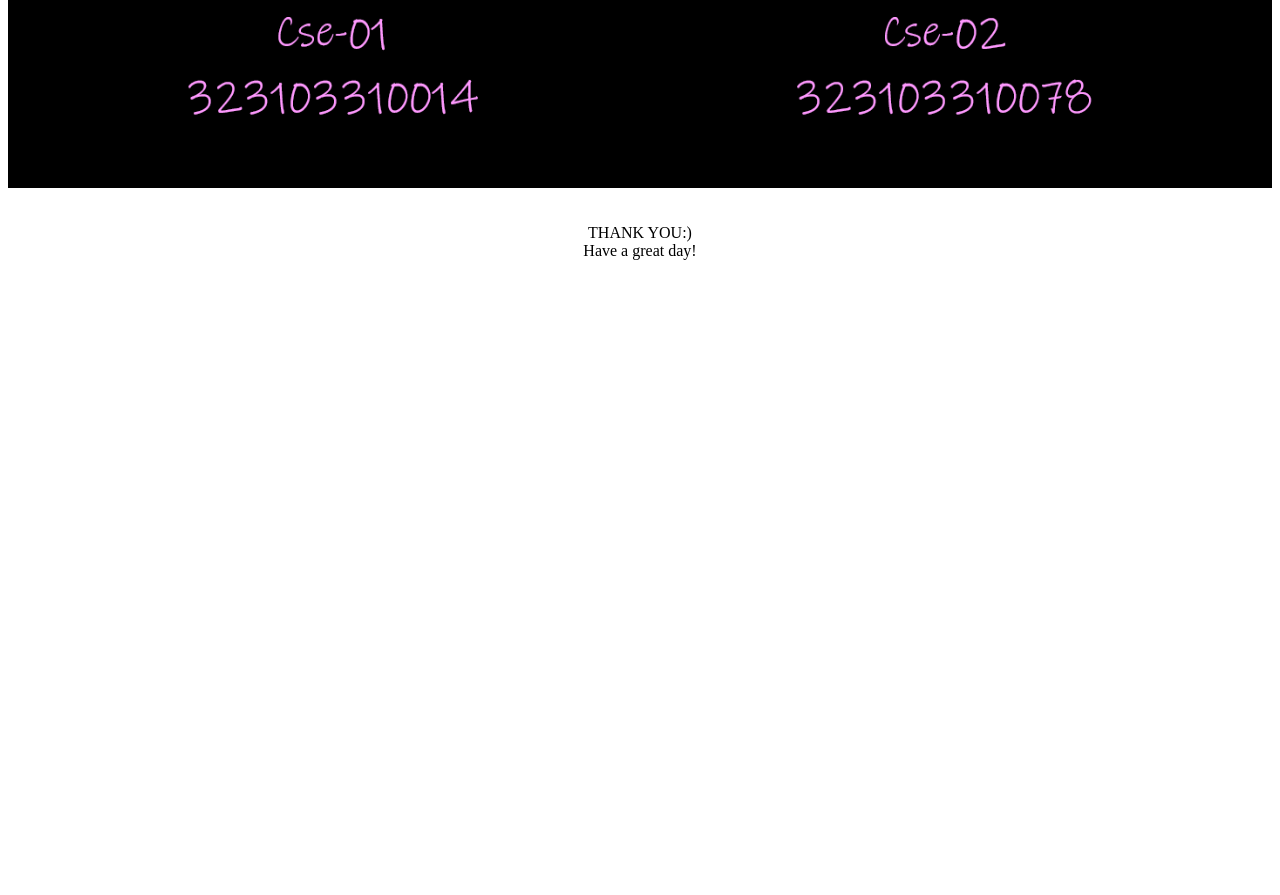
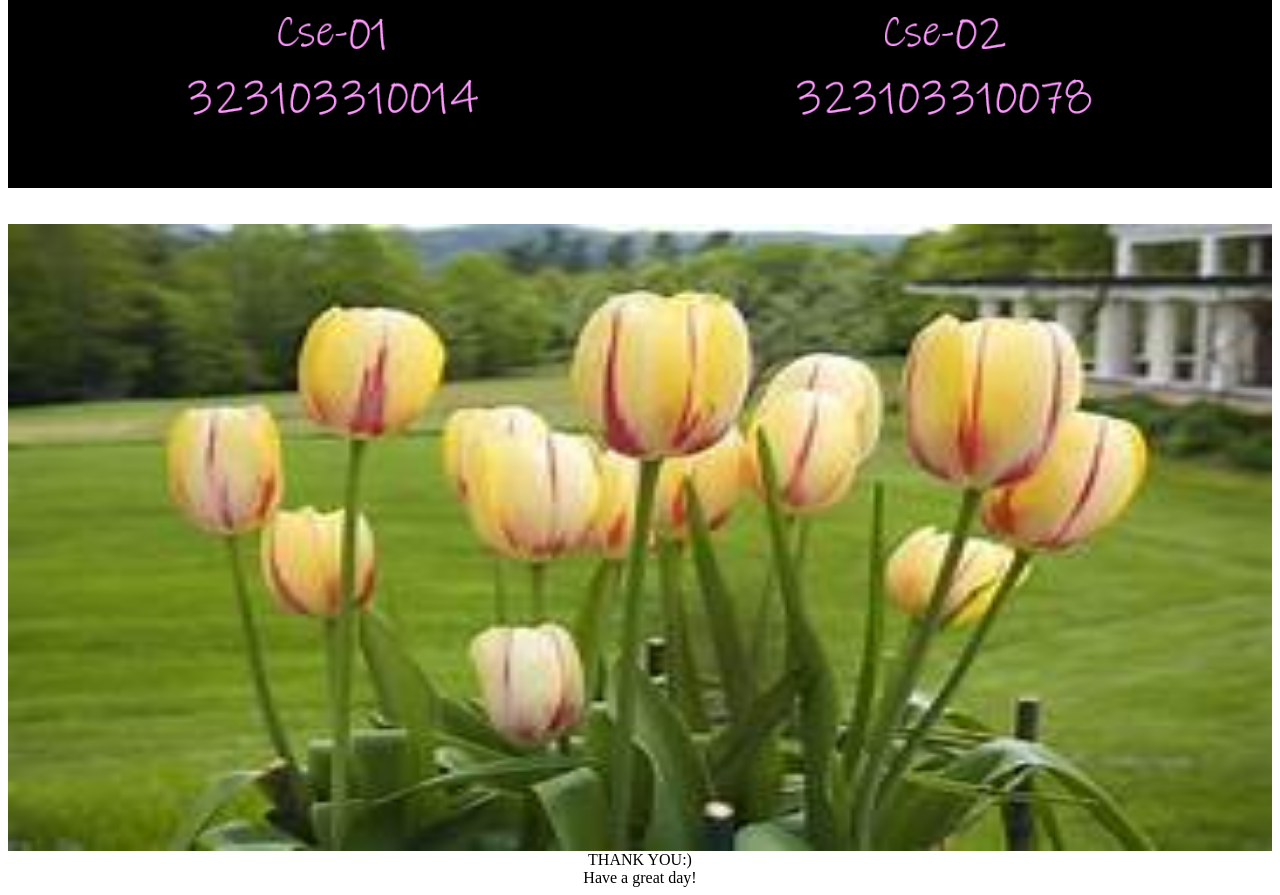
Before and after one commit to hasinigolla/myweb, a plain HTML site: page index.html in a window 1280 px wide. Shown: the part 6987-7882 px from the top of the page. Before the commit the page ends 7255 px from the top, so only its background shows below. Drawn offline with Linux system fonts and the light colour scheme.

Commit message:
added an image

```diff
--- a/index.html
+++ b/index.html
@@ -26,6 +26,7 @@
 	<br>
 	<center> <img width="100%" height="80%" src="credits.png"> </center> <br>
 	<br>
+	<img width="100%" height="80%" src="tulipsss.jpg">
 	<center> THANK YOU:) </center>
 	<center> Have a great day! </center>
 	</body>
```
Also changed, not shown: tulipsss.jpg (added).
